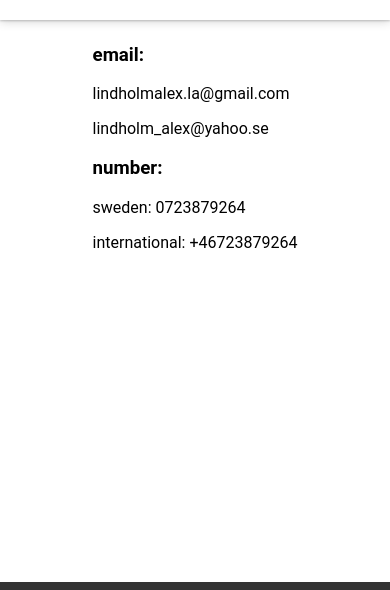
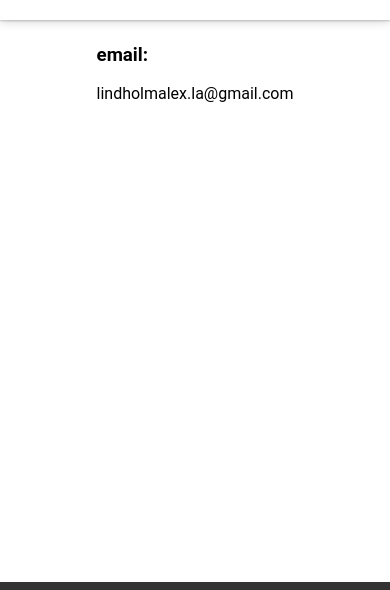
Before and after one commit to Alex0424/my-website, a plain HTML site: page contact.html in a window 390 px wide. Shown: the part 137-727 px from the top of the page. Drawn offline with Linux system fonts and the light colour scheme.

Commit message:
Update contact.html
removing phone number and 1 email address

```diff
--- a/contact.html
+++ b/contact.html
@@ -24,11 +24,6 @@
     <form>
         <h3>email:</h3>
         <p> lindholmalex.la@gmail.com </p>
-        <p> lindholm_alex@yahoo.se </p>
-
-        <h3>number:</h3>
-        <p> sweden: 0723879264 </p>
-        <p> international: +46723879264 </p>
     </form>
 </section>
 
```
